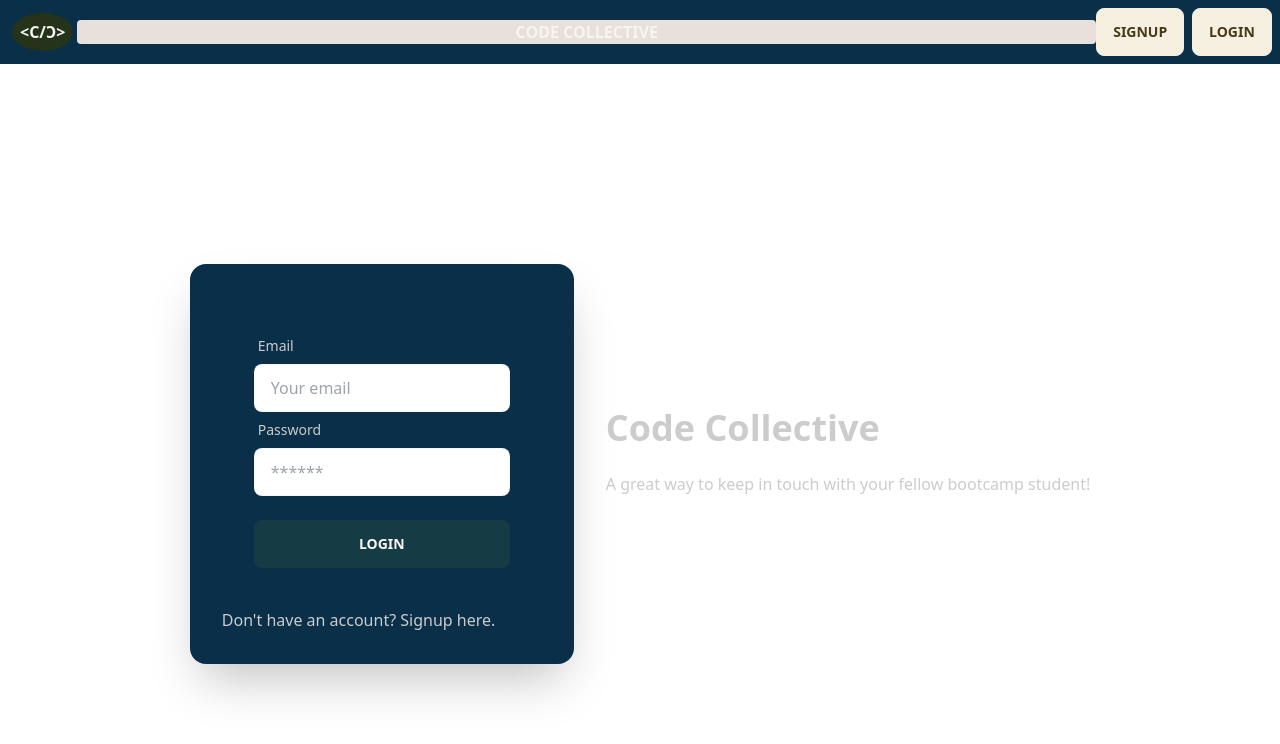
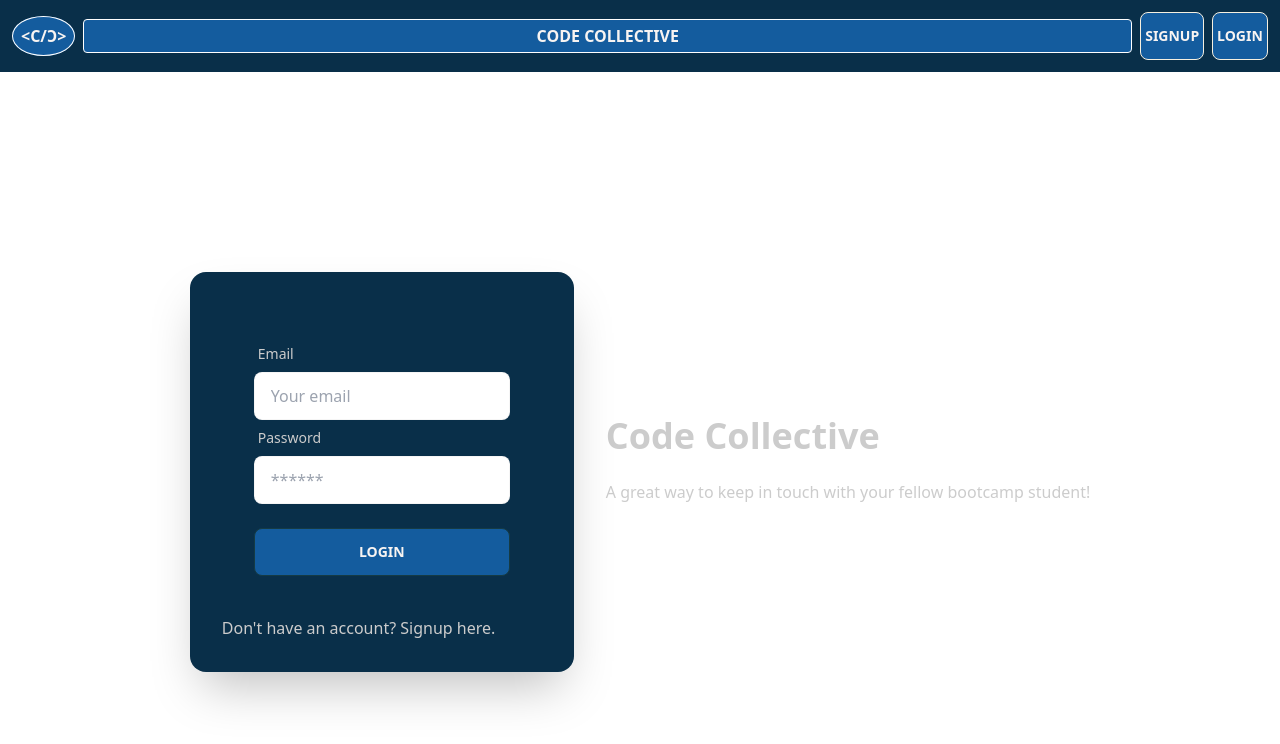
Before and after one commit to jcg0/code-collective-project-3, a React (Create React App) app in the folder client/: page / in a window 1280 px wide. Shown: the top 744 px of the page. Built offline with nearby package versions, Linux system fonts and the light colour scheme.

Commit message:
new styling for the header

```diff
--- a/client/src/components/Header/index.js
+++ b/client/src/components/Header/index.js
@@ -19,7 +19,7 @@ const Header = () => {
         <b className=" flex-1 text-center circle  w-10 rounded-full text-primary-content">&#60;C/Ɔ&#62;</b>
         </div>
       </div>
-      <div className="flex-1 bg-secondary-content justify-around rounded">
+      <div className="flex-1 bg-secondary justify-around rounded p-1 m-1 border border-white">
 
         <p>
 
@@ -39,7 +39,7 @@ const Header = () => {
             <div className="dropdown dropdown-end">
               <label tabIndex={0} className="btn btn-ghost btn-circle avatar">
                 <div className="w-10 rounded-full">
-                  <img src={process.env.PUBLIC_URL + '/dropdown.png'} />
+                  <img src={process.env.PUBLIC_URL + '/dropdown-light.png'} />
                 </div>
               </label>
               <ul
@@ -62,14 +62,14 @@ const Header = () => {
           </>
         ) : (
           <>
-            <div className="navbar-end">
+            <div className="navbar-end ">
               <Link to="/signup">
-                <div className="btn">Signup</div>
+                <div className="btn bg-secondary text-primary-content p-1 m-1">Signup</div>
               </Link>
             </div>
             <div className="navbar-end">
-              <Link to="/login">
-                <div className="btn">Login</div>
+              <Link to="/">
+                <div className="btn bg-secondary text-primary-content p-1">Login</div>
               </Link>
             </div>
           </>
--- a/client/src/index.css
+++ b/client/src/index.css
@@ -37,6 +37,8 @@ form textarea[type='text'] {
   border-radius: 50%;
   width: 100%;
   height: 100%;
-  background-color: #24331A;
+  background-color: #145C9E;
   padding: 8px;
+  border-color: white;
+  border-width: 1px;
 }
--- a/client/src/pages/Login.js
+++ b/client/src/pages/Login.js
@@ -89,7 +89,7 @@ const Login = (props) => {
                     />
                     <div className="form-control mt-6">
                       <button
-                        className="btn btn-primary"
+                        className="btn btn-primary bg-secondary"
                         style={{ cursor: "pointer" }}
                         type="submit"
                       >
```
Also changed, not shown: client/public/dropdown-light.png (added).
